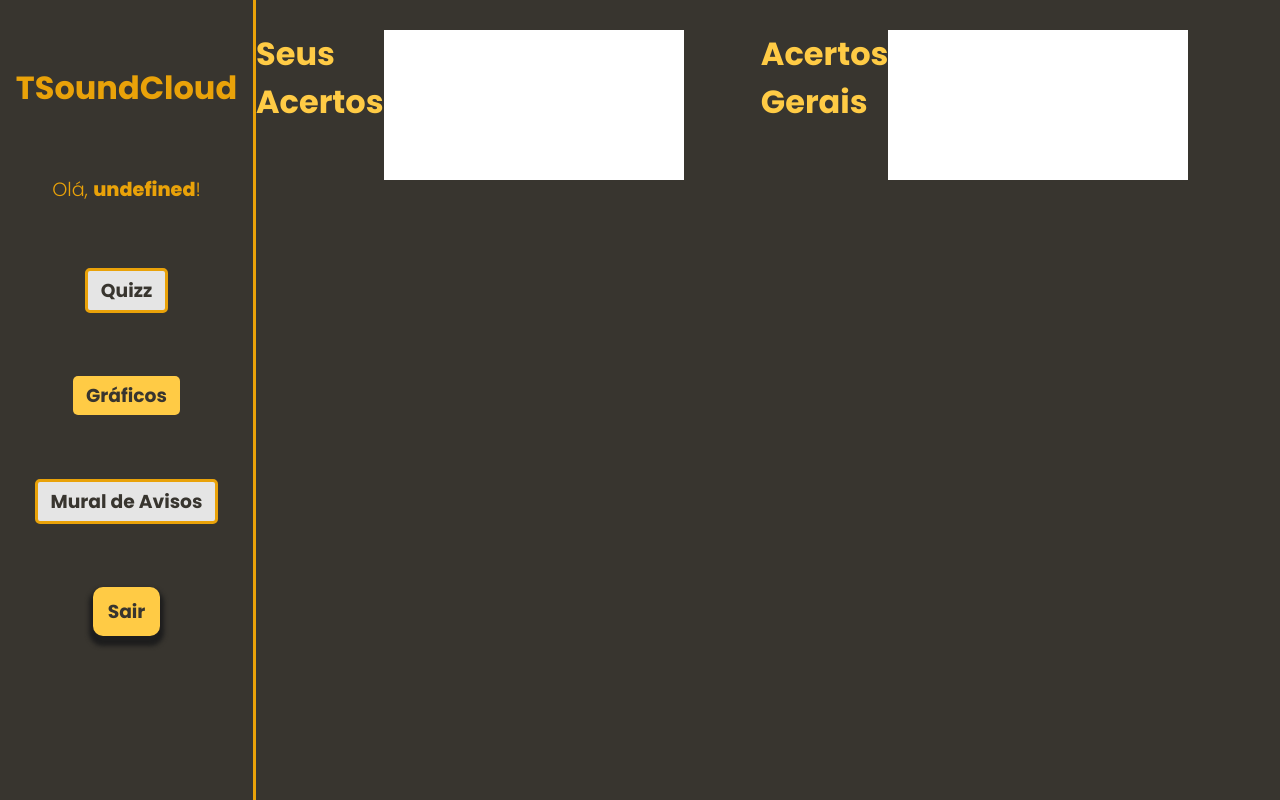
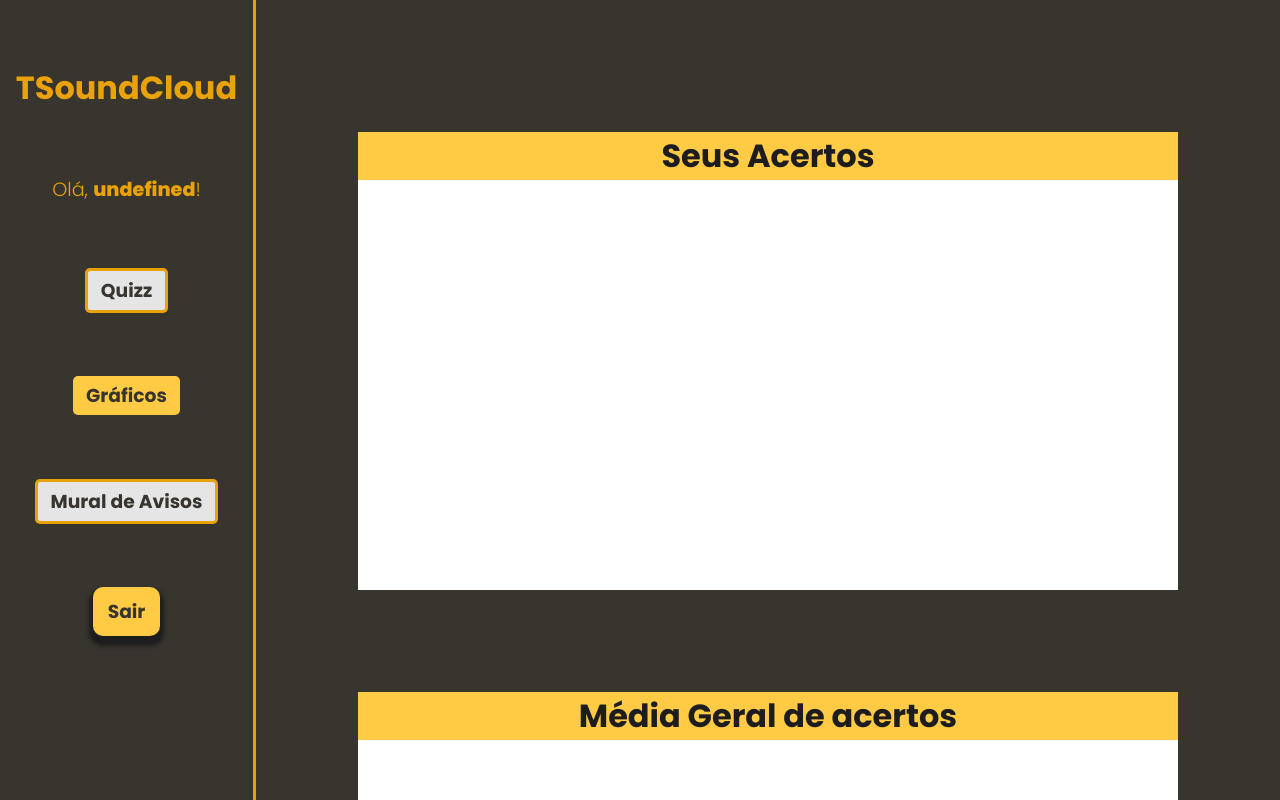
Before and after one commit to TiagoPesouzaa/Projeto-Individual, a website: page public/dashboard/dashboard.html in a window 1280 px wide. Drawn offline with nearby package versions, Linux system fonts and the light colour scheme; no server answers.

Commit message:
estilizando a dash

```diff
--- a/public/css/dashboards.css
+++ b/public/css/dashboards.css
@@ -441,20 +441,30 @@ canvas {
   background-color: var(--TSound-4);
 }
 
-.graficoResultado{
+
+
+.graficoResultadoPessoal{
+  margin: 10%;
   display: flex;
-  width: 300px;
+  flex-direction: column;
+  gap: 20%;
+  background-color: var(--TSound-6);
 
 }
 
-.todos-graficos{
+.graficoResultadoGeral{
+  margin: 10%;
   display: flex;
+  flex-direction: column;
   gap: 20%;
+  background-color: var(--TSound-6);
+
+
 }
 
 
-.graficoResultado h1{
-color: var(--TSound-6);
-
+#graficos h1{
+color: var(--TSound-Neutro-1);
+display: flex;
 justify-content: center;
 }
--- a/public/dashboard/dashboard.html
+++ b/public/dashboard/dashboard.html
@@ -71,15 +71,15 @@
                 <div class="btns-dash" id="btnAquario">
                     <!-- O gráfico é chamado de acordo com o id (fk_aquario) do banco  -->
                 </div>
-                <div class="todos-graficos">
-                    <div id="graficos" class="graficoResultado">
+
+                    <div id="graficos" class="graficoResultadoPessoal">
                         <h1>Seus Acertos</h1>
                         <canvas style="background-color: white;" id="myChartCanvas"></canvas>
                     </div>
-                    <div id="graficos" class="graficoResultado">
-                        <h1>Acertos Gerais</h1>
+                    <div id="graficos" class="graficoResultadoGeral">
+                        <h1>Média Geral de acertos</h1>
                         <canvas style="background-color: white;" id="myChartCanvasMediaGeral"></canvas>
-                    </div>
+
                 </div>
                 <!-- <div id="graficos" class="graficoResultadoGeral">
                 <canvas style="background-color: rgb(163, 116, 28);" id="myChartCanvas"></canvas>
```
